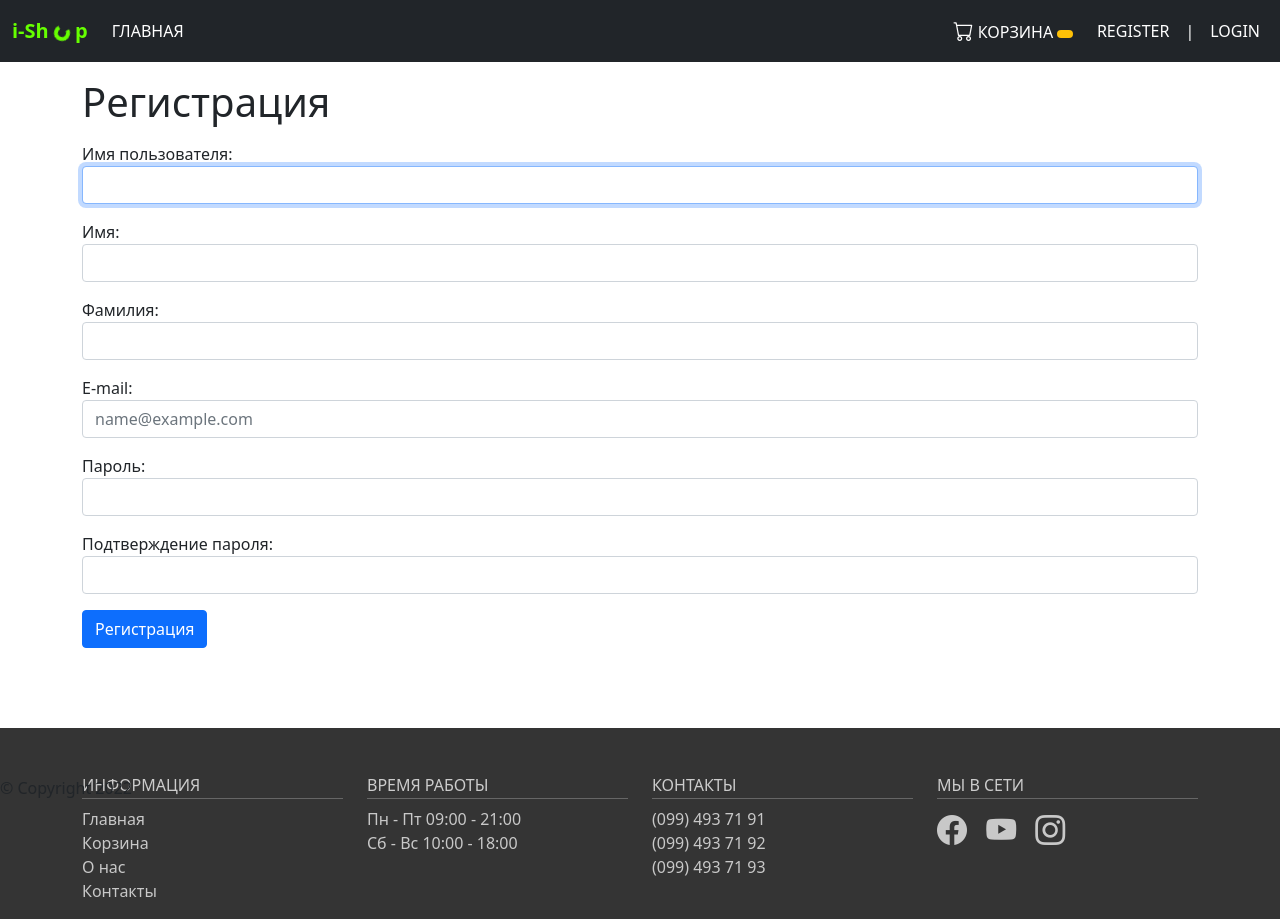
After one commit to oleg-soshko/Django_store, a Django app: template templates/i_shop/register.html in a window 1280 px wide. The commit adds this page. Run offline with Django 4.2, Linux system fonts and the light colour scheme; the template is opened without the code that fills it: values that come from a table or form of the project are taken from there, others are empty; data comes from the database, SQL or seed files in the repository; both versions use the stored data as it was after the commit.

Commit message:
add_register

```diff
--- a/i_shop/cart.py
+++ b/i_shop/cart.py
@@ -27,8 +27,6 @@ def add(request, id):
 
 def remove(request, id):
     if request.method == 'GET':
-        print(request.GET.get('url_from'))
-        print(request.POST.get('url_from'))
         for product in request.session['cart']:
             if product['product_id'] == id:
                 product.clear()
--- a/i_shop/forms.py
+++ b/i_shop/forms.py
@@ -1,4 +1,7 @@
 from django import forms
+from django.contrib.auth.forms import UserCreationForm, AuthenticationForm
+from django.contrib.auth.models import User
+
 from .models import Order
 
 
@@ -6,3 +9,16 @@ class CheckoutForm(forms.ModelForm):
     class Meta:
         model = Order
         fields = '__all__'
+
+
+class UserRegisterForm(UserCreationForm):
+    username = forms.CharField(label='Имя пользователя', widget=forms.TextInput(attrs={'class': 'form-control'}))
+    first_name = forms.CharField(label='Имя', widget=forms.TextInput(attrs={'class': 'form-control'}))
+    last_name = forms.CharField(label='Фамилия', widget=forms.TextInput(attrs={'class': 'form-control'}))
+    email = forms.EmailField(label='E-mail', widget=forms.EmailInput(attrs={'class': 'form-control', 'placeholder': 'name@example.com'}))
+    password1 = forms.CharField(label='Пароль', widget=forms.PasswordInput(attrs={'class': 'form-control'}))
+    password2 = forms.CharField(label='Подтверждение пароля', widget=forms.PasswordInput(attrs={'class': 'form-control'}))
+
+    class Meta:
+        model = User
+        fields = ('username', 'first_name', 'last_name', 'email', 'password1', 'password2')
--- a/i_shop/urls.py
+++ b/i_shop/urls.py
@@ -4,11 +4,13 @@ from . import views
 
 urlpatterns = [
     path('', views.CategoryListView.as_view(), name='home'),
+    path('register/', views.register, name='register'),
+    path('login/', views.user_login, name='login'),
     path('cart/', views.Cart.as_view(), name='cart'),
     path('checkout/', views.checkout, name='checkout'),
     path('<slug:slug>/', views.ProductListView.as_view(), name='product_list'),
     path('<slug:slug>/<slug:product_slug>', views.ProductDetailView.as_view(), name='product_detail'),
-    path('quick_add_to_cart/<id>/', views.quick_add_to_cart, name='quick_add'),
-    path('add/<id>/', views.add_to_cart, name='add'),
-    path('remove/<id>/', views.remove_from_cart, name='remove'),
+    path('quick_add_to_cart/<product_id>/', views.quick_add_to_cart, name='quick_add'),
+    path('add/<product_id>/', views.add_to_cart, name='add'),
+    path('remove/<product_id>/', views.remove_from_cart, name='remove'),
 ]
--- a/static/styles/style.css
+++ b/static/styles/style.css
@@ -117,6 +117,11 @@
 }
 
 /* Main-page */
+
+
+.asd {
+    min-height: 80vh;
+}
 
 .product-cart,
 .checkout,
@@ -256,3 +261,11 @@ li a {
 .schedule {
     width: 300px;
 }
+
+
+/* Login | Register */
+
+.login_page,
+.register_page {
+    min-height: 80vh;
+}
--- a/templates/i_shop/base.html
+++ b/templates/i_shop/base.html
@@ -28,7 +28,7 @@
                     <a class="nav-link" aria-current="page" href="{% url 'home' %}"> Главная </a>
                 </li>
             </ul>
-            <ul class="navbar-nav ms-auto">
+            <ul class="navbar-nav justify-content-end">
                 <li class="nav-item px-2">
                     <a class="nav-link" href="#" data-bs-toggle="modal" data-bs-target="#cart-modal">
                         <i class="bi bi-cart" style="font-size: 20px;"></i>
@@ -73,7 +73,7 @@
                                             </td>
                                             <td class="text-center align-middle">
                                                 <span class="fw-bold fs-5"> ₴ {{ item.total }} </span>
-                                                <a href="{% url 'remove' id=item.product.id %}">
+                                                <a href="{% url 'remove' product_id=item.product.id %}">
                                                     <button type="button" class="btn btn-outline-danger btn-sm ms-1">
                                                         <i class="bi bi-trash"></i>
                                                     </button>
@@ -110,9 +110,43 @@
                     </div>
                 </li>
             </ul>
+            <ul class="navbar-nav justify-content-end">
+                <li class="nav-item">
+                    <a class="nav-link" aria-current="page" href="{% url 'register' %}"> Register </a>
+                </li>
+            </ul>
+            <ul class="navbar-nav justify-content-end">
+                <li class="nav-item nav-link">
+                    |
+                </li>
+            </ul>
+            <ul class="navbar-nav justify-content-end">
+                <li class="nav-item">
+                    <a class="nav-link" aria-current="page" href="{% url 'login' %}"> Login </a>
+                </li>
+            </ul>
+
         </div>
     </div>
 </nav>
+
+{% if messages %}
+
+    {% for message in messages %}
+
+        {% if message.tags  == 'error' %}
+            <div class="alert alert-danger" role="alert">
+                {{ message }}
+            </div>
+        {% else %}
+            <div class="alert alert-{{ message.tags }}" role="alert">
+                {{ message }}
+            </div>
+        {% endif %}
+    {% endfor %}
+
+{% endif %}
+
 {% block content%}{% endblock%}
 
 <div class="fixed-bottom">{% block footer%} &copy; Copyright 2022{% endblock%}</div>
--- a/templates/i_shop/cart.html
+++ b/templates/i_shop/cart.html
@@ -1,5 +1,7 @@
 {% extends "i_shop/base.html" %}
+
 {% block title%} Cart | i-Shop{% endblock%}
+
 {% block content %}
 <div class="container product-cart">
     <div class="row">
@@ -33,7 +35,7 @@
               </td>
               <td class="text-center align-middle ">
                   <span class="fw-bold fs-5"> ₴ {{ item.total }} </span>
-                  <a href="{% url 'remove' id=item.product.id %}">
+                  <a href="{% url 'remove' product_id=item.product.id %}">
                       <button type="button" class="btn btn-outline-danger btn-sm ms-1">
                           <i class="bi bi-trash"></i>
                       </button>
--- a/templates/i_shop/product_detail.html
+++ b/templates/i_shop/product_detail.html
@@ -57,7 +57,7 @@
                 <h3 class="pt-1"> Цена: &#8372;{{ product.price }}</h3>
                 <h4 class="pt-2">Характеристика </h4>
                 <p>{{ product.description }}</p>
-                <form action="{% url 'add' id=product.id %}" method="post">
+                <form action="{% url 'add' product_id=product.id %}" method="post">
                     {% csrf_token %}
                     <input type="hidden" name="url_from" value="{{ request.path }}">
                     <div class="col-4">
--- a/templates/i_shop/product_list.html
+++ b/templates/i_shop/product_list.html
@@ -27,7 +27,7 @@
                             <div class="me-5">
                                 <a href="{{ product.get_absolute_url }}" class="btn btn-success"> Обзор </a>
                             </div>
-                            <form action="{% url 'quick_add' id=product.id %}" method="post">
+                            <form action="{% url 'quick_add' product_id=product.id %}" method="post">
                                 {% csrf_token %}
                                 <input type="hidden" name="url_from" value="{{ request.path }}">
                                 <p>
--- /dev/null
+++ b/templates/i_shop/register.html
@@ -0,0 +1,18 @@
+{% extends "i_shop/base.html" %}
+
+{% block title%} Register | i-Shop {% endblock%}
+
+{% block content %}
+
+<div class="container register_page">
+    <h1 class="my-3"> Регистрация </h1>
+    <form method="post">
+        {% csrf_token %}
+
+        {{ form.as_p }}
+
+        <button type="submit" class="btn btn-primary btn-block"> Регистрация </button>
+    </form>
+</div>
+
+{% endblock%}
```
Also changed, not shown: i_shop/views.py (+20 -2 lines), templates/i_shop/login.html (added, +18 -0 lines), db.sqlite3.
